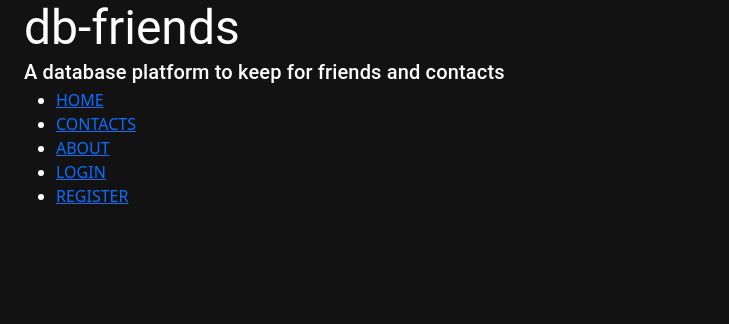
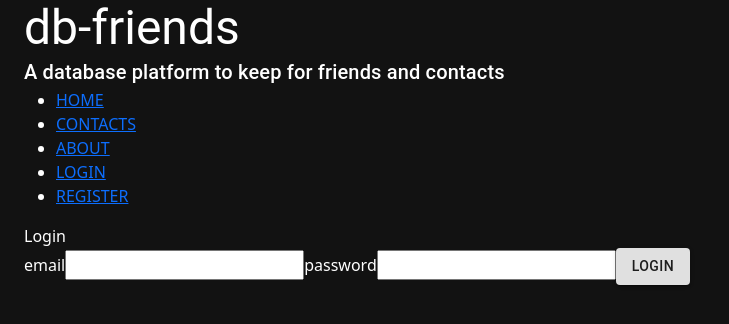
Before and after one commit to leonardogavaudan/db-friends, a React app in the folder client/: page /login in a window 1280 px wide. Shown: the top 324 px of the page, without its empty margins (0-729 px from the left). Built offline with nearby package versions, Linux system fonts and the light colour scheme.

Commit message:
added Home file in routes folder to handle root path, implemented page rendering after user clicks a Link

```diff
--- a/client/src/App.jsx
+++ b/client/src/App.jsx
@@ -1,21 +1,25 @@
 import React from 'react';
 
 import './App.css'
+import { Route, Routes, BrowserRouter as Router } from 'react-router-dom';
 
-import Navbar from './components/Navbar';
-import Heading from './components/Heading';
-
-import { Typography } from '@material-ui/core';
-import { Container } from '@material-ui/core';
+import Home from './routes/Home';
+import About from './routes/About';
+import Login from './routes/Login';
+import Register from './routes/Register';
+import Search from './routes/Search';
 
 const App = () => {
 	return (
-		<Container>
-			<Heading />
-			<Navbar />
-
-			<Typography variant="h1"></Typography>
-		</Container>
+		<Router>
+			<Routes>
+				<Route path="/" element={<Home />}>
+					<Route path="about" element={<About />} />
+					<Route path="register" element={<Register />} />
+					<Route path="login" element={<Login />} />
+				</Route>
+			</Routes>
+		</Router>
 	);
 };
 
--- a/client/src/components/Navbar.jsx
+++ b/client/src/components/Navbar.jsx
@@ -1,9 +1,10 @@
 import React from 'react';
-import { Link } from 'react-router-dom';
+import { Route, Routes, BrowserRouter as Router, Link } from 'react-router-dom';
 
 const Navbar = () => {
     return (
         <div>
+            <nav>
                 <ul>
                     <li>
                         <Link to="/">HOME</Link>
@@ -21,6 +22,7 @@ const Navbar = () => {
                         <Link to="/register">REGISTER</Link>
                     </li>
                 </ul>
+            </nav>
         </div>
     );
 }
--- a/client/src/main.jsx
+++ b/client/src/main.jsx
@@ -1,22 +1,9 @@
 import React from 'react';
 import ReactDOM from 'react-dom';
-import { Route, Routes, BrowserRouter as Router } from 'react-router-dom';
 
 import App from './App';
-import About from './routes/About';
-import Login from './routes/Login';
-import Register from './routes/Register';
-import Search from './routes/Search';
 
 ReactDOM.render(
-    <Router>
-        <Routes>
-            <Route path="/" element={<App />}>
-                <Route path="about" element={<About />} />
-                <Route path="register" element={<Register />} />
-                <Route path="login" element={<Login />} />
-            </Route>
-        </Routes>
-    </Router>
+    <App />
     , document.getElementById('root')
 );
--- /dev/null
+++ b/client/src/routes/Home.jsx
@@ -0,0 +1,23 @@
+import React from "react";
+
+import { Typography, Container } from '@material-ui/core';
+
+import { Outlet } from "react-router";
+
+import Navbar from '../components/Navbar';
+import Heading from '../components/Heading';
+
+const Home = () => {
+    return (
+        <Container>
+            <Heading />
+            <Navbar />
+
+            <Typography variant="h1"></Typography>
+
+            <Outlet />
+        </Container>
+    );
+};
+
+export default Home;
--- a/client/src/routes/Login.jsx
+++ b/client/src/routes/Login.jsx
@@ -8,9 +8,6 @@ import Heading from '../components/Heading';
 const Login = () => {
     return (
         <div>
-            <Heading />
-            <Navbar />
-
             <div>Login</div>
 
             <form action="./login/" method="POST">
```
Lines whose indentation alone changed are shown as unchanged.
